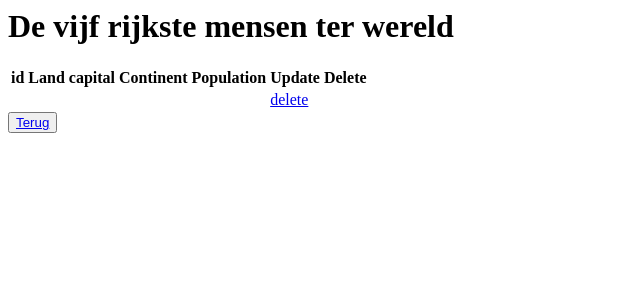
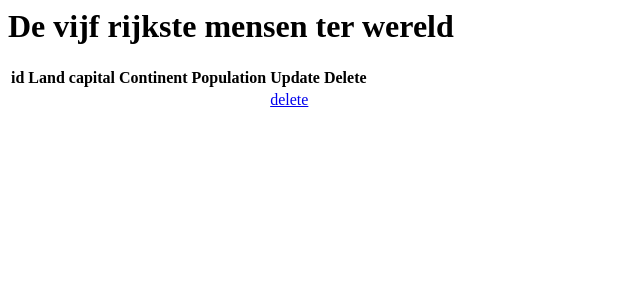
Before and after one commit to TessJ29/mvc-oop-toets, a PHP site: page /richpersons in a window 1280 px wide. Shown: the top 300 px of the page, without its empty margins (0-640 px from the left). Run offline with PHP 8.4, Linux system fonts and the light colour scheme; tables that the repository leaves empty or names only in its code hold one stand-in row (Sample ...); data that the repository does not hold is empty; some libraries are stand-ins or nearby versions.

Commit message:
removed terug naar homepage button

```diff
--- a/app/views/richpersons/index.php
+++ b/app/views/richpersons/index.php
@@ -15,7 +15,3 @@
         <?= $data['persons'] ?>
     </tbody>
 </table>
-
-<button>
-    <a href="<?= URLROOT; ?>/homepages/index">Terug</a>
-</button>
```
